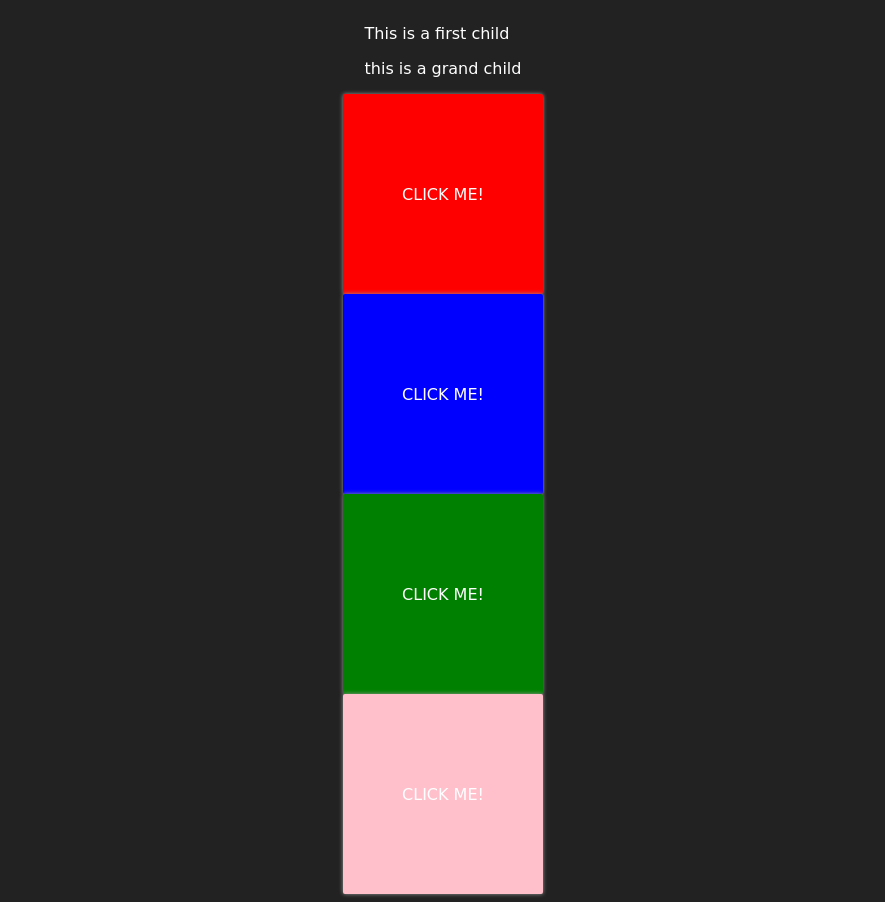
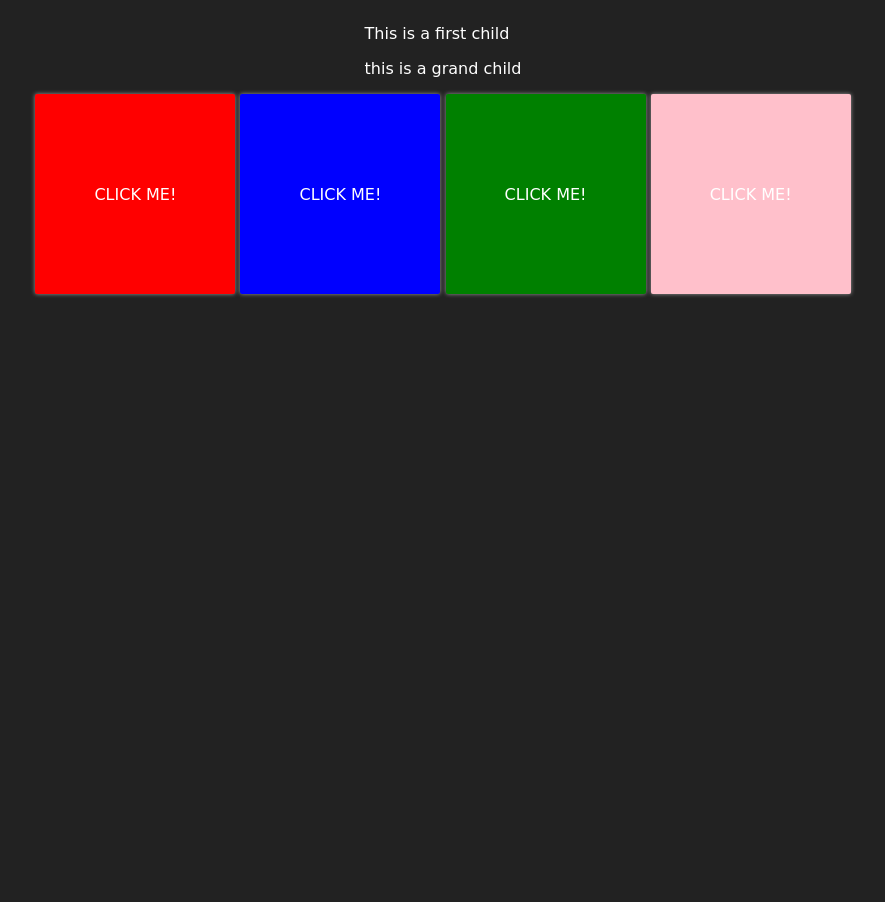
Before and after one commit to mmac1020/intro-to-the-dom, a plain HTML site: page index.html in a window 1280 px wide. Shown: the whole page, without its empty margins (197-1082 px from the left). After the commit the page ends 800 px from the top, so only its background shows below. Drawn offline with Linux system fonts and the light colour scheme.

Commit message:
Adding code from class!

```diff
--- a/index.html
+++ b/index.html
@@ -12,9 +12,11 @@
         <p>this is a grand child</p>
       </div>
     </div>
-    <button id="buttonOne" class="ripple red">Click me!</button>
-    <button id="buttonTwo" class="ripple blue">Click me!</button>
-    <button id="buttonThree" class="ripple green">Click me!</button>
-    <button id="buttonFour" class="ripple pink">Click me!</button>
+    <div id="buttonDiv">
+      <button id="buttonOne" class="ripple red">Click me!</button>
+      <button id="buttonTwo" class="ripple blue">Click me!</button>
+      <button id="buttonThree" class="ripple green">Click me!</button>
+      <button id="buttonFour" class="ripple pink">Click me!</button>
+    </div>
   </body>
 </html>
--- a/intro-to-dom.js
+++ b/intro-to-dom.js
@@ -16,6 +16,4 @@ allButtonArray.forEach((button) => {
 
 const parentNode = document.getElementById('parent');
 
-document.getElementsBy;
-
 console.log(parentNode.firstChild);
```
